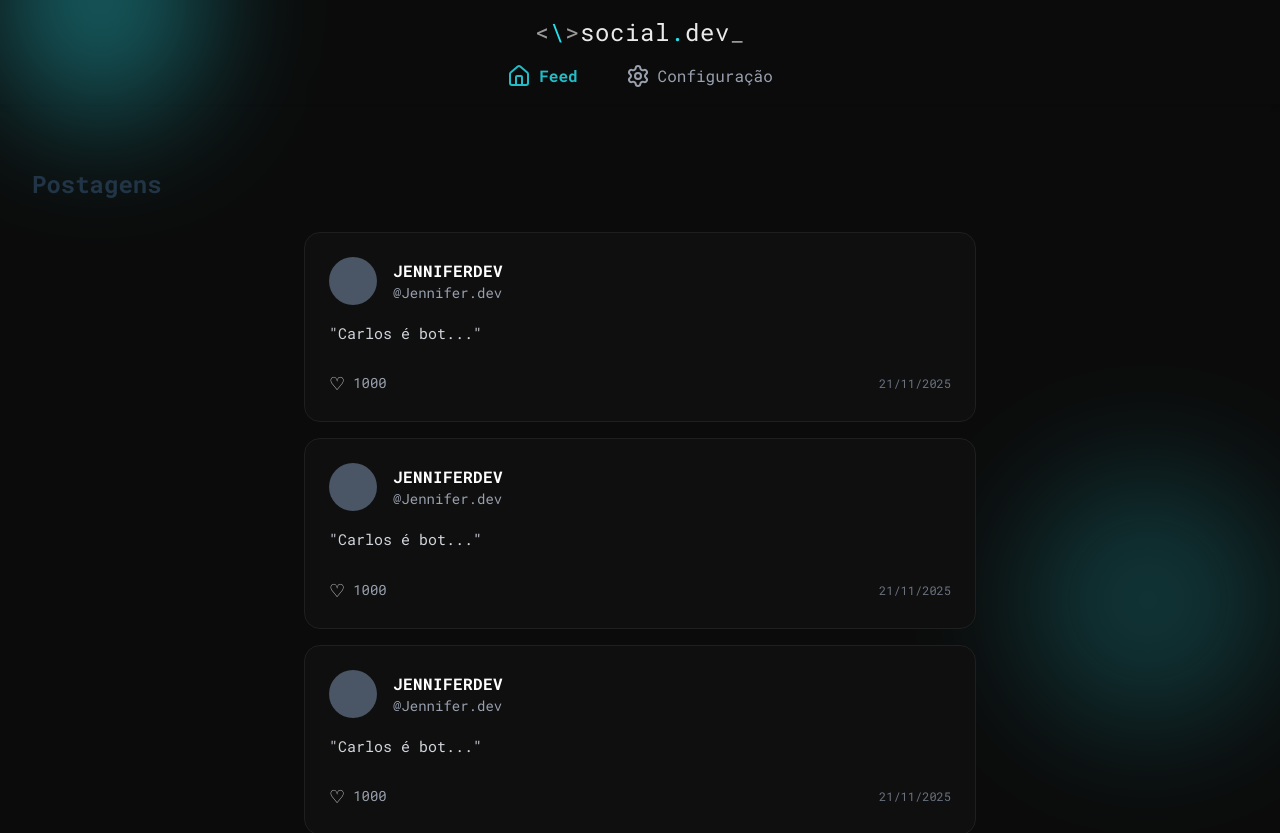
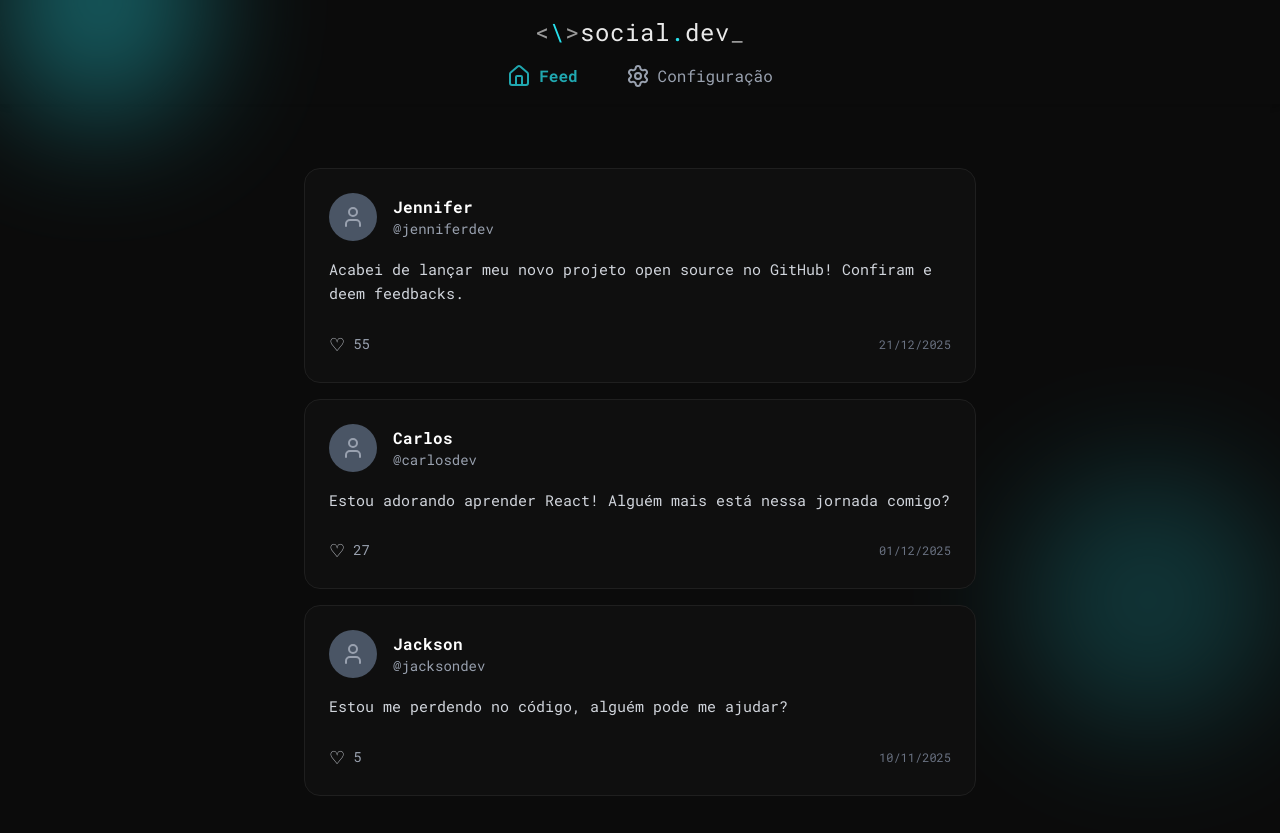
Before and after one commit to webcarlos19/devconnect, a React (Vite) app in the folder frontend/: page /app in a window 1280 px wide. Shown: the top 833 px of the page. Built offline with nearby package versions, Linux system fonts and the light colour scheme.

Commit message:
feat: add map in feed posts and using fake posts data

```diff
--- a/frontend/src/components/App/Feed/PostCard/PostCard.jsx
+++ b/frontend/src/components/App/Feed/PostCard/PostCard.jsx
@@ -1,30 +1,34 @@
-export default function PostCard({ username, handle, text, date }) {
+import { User } from 'lucide-react';
+
+export default function PostCard({ fullName, username, content, date, likes }) {
   return (
     <div className="w-full max-w-2xl bg-[#0f0f0f] border border-[#1f1f1f] rounded-2xl p-6 flex flex-col gap-4 mx-auto">
 
       <div className="flex items-center gap-4">
 
-        <div className="w-12 h-12 rounded-full bg-gray-600" />
+        <div className="w-12 h-12 rounded-full bg-gray-600 flex items-center justify-center">
+          <User className="w-6 h-6 text-gray-400" />
+        </div>
 
         <div className="flex flex-col">
           <span className="text-white font-semibold tracking-wide">
-            {username || "JENNIFERDEV"}
+            {fullName || "Nome"}
           </span>
           <span className="text-gray-400 text-sm">
-            @{handle || "Jennifer.dev"}
+            @{username || "username"}
           </span>
         </div>
       </div>
 
       <p className="text-gray-300 text-[15px] leading-relaxed">
-        {text || `"Carlos é bot..."`}
+        {content || `"Erro ao carregar o conteúdo do post. Por favor, tente novamente mais tarde."`}
       </p>
 
       <div className="flex justify-between items-center pt-2">
 
         <div className="flex items-center gap-2 cursor-pointer hover:opacity-80 transition">
           <span className="text-gray-300 text-lg">♡</span>
-          <span className="text-gray-400 text-sm">1000</span>
+          <span className="text-gray-400 text-sm">{likes}</span>
         </div>
 
         <span className="text-gray-500 text-xs">
--- a/frontend/src/components/App/Feed/Posts/Posts.jsx
+++ b/frontend/src/components/App/Feed/Posts/Posts.jsx
@@ -1,15 +1,20 @@
 import PostCard from "../PostCard/PostCard";
+import posts from "../../../../data/posts";
 
 function Posts() {
     return (
         <div className="grid gap-4 relative z-20">
-            <h2 className="text-2xl font-semibold mb-4">Postagens</h2>
 
-            {/* Exemplo de postagens */}
-            <PostCard />
-            <PostCard />
-            <PostCard />
-            <PostCard />
+        {posts.map((post) => (
+          <PostCard
+            key={post.id}
+            fullName={post.fullName}
+            username={post.username}
+            date={post.date}
+            likes={post.likes}
+            content={post.content}
+          />
+        ))}
 
         </div>
     )
--- /dev/null
+++ b/frontend/src/data/posts.jsx
@@ -0,0 +1,28 @@
+const posts = [
+    {
+    id: 1,
+    fullName: "Jennifer",
+    username: "jenniferdev",
+    content: "Acabei de lançar meu novo projeto open source no GitHub! Confiram e deem feedbacks.",
+    date: "21/12/2025",
+    likes: 55
+    },
+    {
+    id: 2,
+    fullName: "Carlos",
+    username: "carlosdev",
+    content: "Estou adorando aprender React! Alguém mais está nessa jornada comigo?",
+    date: "01/12/2025",
+    likes: 27
+    },
+    {
+    id: 3,
+    fullName: "Jackson",
+    username: "jacksondev",
+    content: "Estou me perdendo no código, alguém pode me ajudar?",
+    date: "10/11/2025",
+    likes: 5
+    }
+];
+
+export default posts;
```
